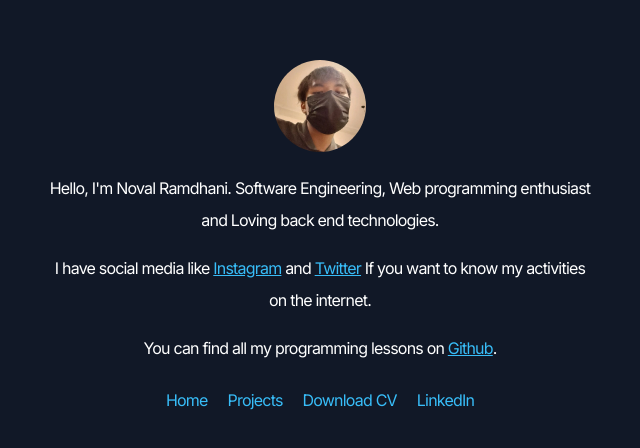
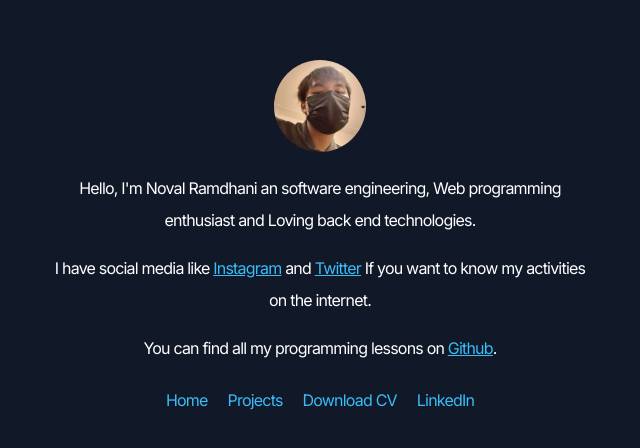
Before and after one commit to novalramdhani/noval.io, a React (Create React App) app: page / in a window 1280 px wide. Shown: the part 154-602 px from the top of the page, without its empty margins (320-960 px from the left). Built offline with nearby package versions, Linux system fonts and the light colour scheme.

Commit message:
formatting

```diff
--- a/src/components/Home.tsx
+++ b/src/components/Home.tsx
@@ -18,7 +18,7 @@ export default function Home() {
             </div>
             <div className="leading-loose">
                 <p className="mt-4">
-                    Hello, I'm Noval Ramdhani. Software Engineering, Web programming enthusiast and
+                    Hello, I'm Noval Ramdhani an software engineering, Web programming enthusiast and
                     Loving back end technologies.
                 </p>
                 <p className="mt-4">
```
Also changed, not shown: public/favicon.png.
